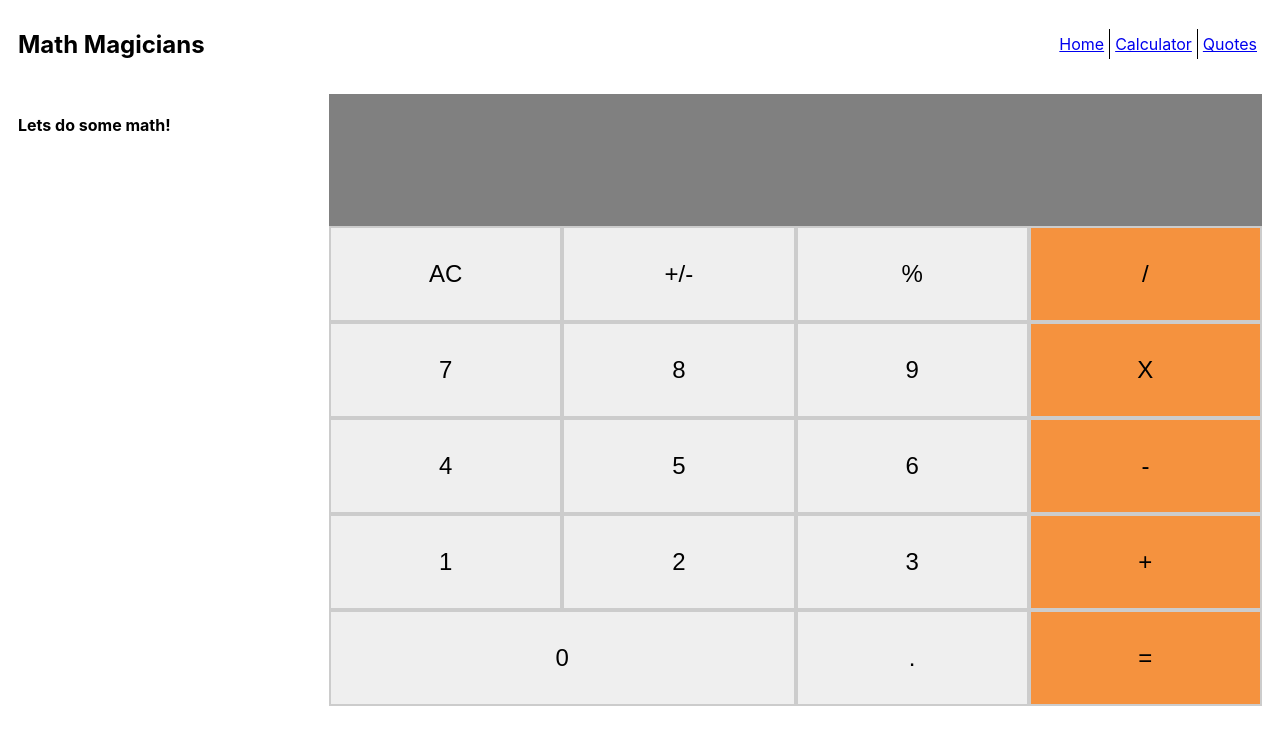
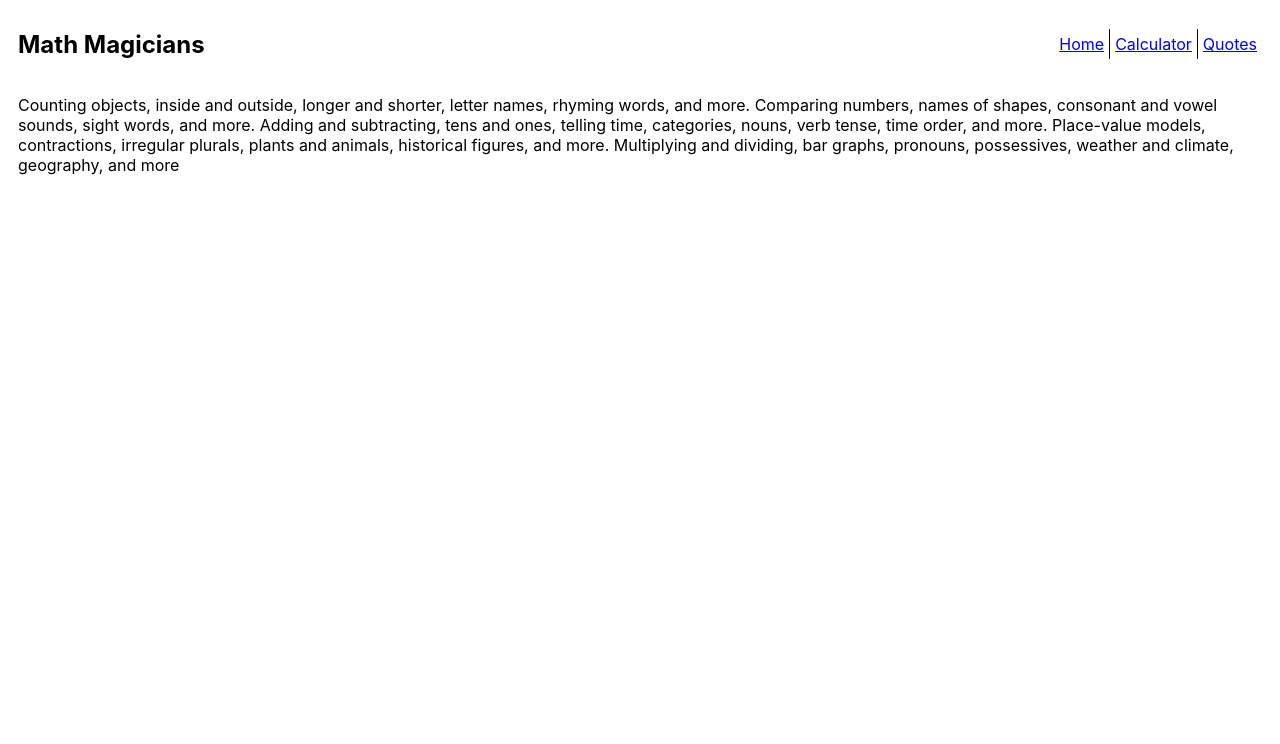
Before and after one commit to nganifaith/React_Calculator, a React (Create React App) app: page / in a window 1280 px wide. Shown: the top 744 px of the page. Built offline with nearby package versions, Linux system fonts and the light colour scheme.

Commit message:
Add home compoent

```diff
--- a/src/Routes.js
+++ b/src/Routes.js
@@ -1,13 +1,15 @@
 import React from 'react';
 import { BrowserRouter, Switch, Route } from 'react-router-dom';
 import Calculator from './components/Calculator';
+import Home from './components/Home';
 import Header from './components/Header';
 
 const Routes = () => (
   <BrowserRouter>
     <Header />
     <Switch>
-      <Route path="/" component={Calculator} />
+      <Route exact path="/" component={Home} />
+      <Route path="/calculator" component={Calculator} />
     </Switch>
   </BrowserRouter>
 );
--- /dev/null
+++ b/src/components/Home.js
@@ -0,0 +1,15 @@
+import React from 'react';
+
+const Home = () => (
+  <p>
+    Counting objects, inside and outside, longer and shorter, letter names,
+    rhyming words, and more. Comparing numbers, names of shapes, consonant and
+    vowel sounds, sight words, and more. Adding and subtracting, tens and ones,
+    telling time, categories, nouns, verb tense, time order, and more.
+    Place-value models, contractions, irregular plurals, plants and animals,
+    historical figures, and more. Multiplying and dividing, bar graphs,
+    pronouns, possessives, weather and climate, geography, and more
+  </p>
+);
+
+export default Home;
--- a/src/index.js
+++ b/src/index.js
@@ -1,13 +1,13 @@
 import React from 'react';
 import ReactDOM from 'react-dom';
-import App from './App';
 import './index.css';
 
 import reportWebVitals from './reportWebVitals';
+import Routes from './Routes';
 
 ReactDOM.render(
   <React.StrictMode>
-    <App />
+    <Routes />
   </React.StrictMode>,
   document.getElementById('root'),
 );
```
Also changed, not shown: src/App.js (deleted, +0 -10 lines), src/components/Home.css (added).
